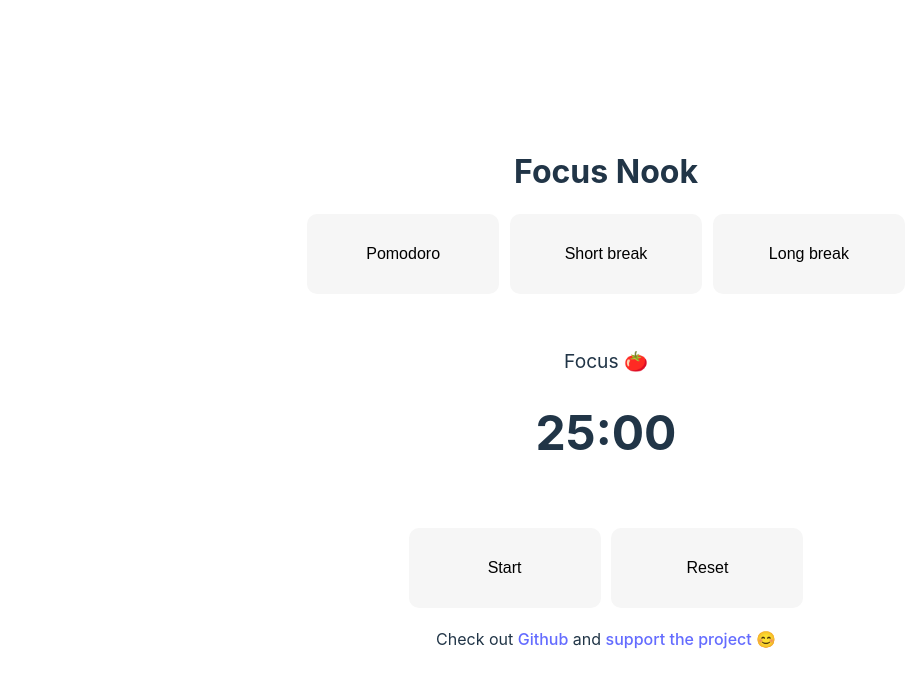
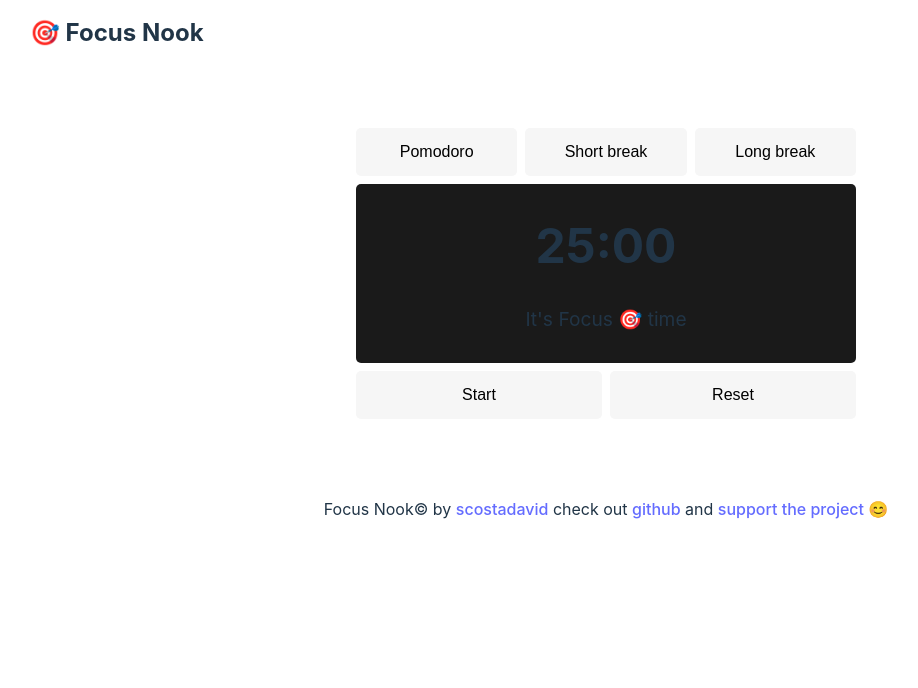
Before and after one commit to scostadavid/focus-nook, a Svelte app: page / in a window 1280 px wide. Shown: the top 688 px of the page, without its empty margins (34-952 px from the left). Built offline with nearby package versions, Linux system fonts and the light colour scheme.

Commit message:
feat: v1 rebranding

```diff
--- a/package.json
+++ b/package.json
@@ -21,5 +21,6 @@
     "tslib": "^2.4.1",
     "typescript": "^4.9.3",
     "vite": "^4.0.5"
-  }
+  },
+  "dependencies": {}
 }
--- a/src/App.svelte
+++ b/src/App.svelte
@@ -1,5 +1,5 @@
 <script lang="ts">
-  import { onMount } from 'svelte';
+  import { onMount, afterUpdate } from 'svelte';
   import Button from './Button.svelte';
   import Footer from './Footer.svelte';
   import Header from './Header.svelte';
@@ -35,7 +35,7 @@
   }
 
   const modeLabel = {
-    [ModeState.FOCUS]: 'Focus 🍅',
+    [ModeState.FOCUS]: 'Focus 🎯',
     [ModeState.REST]: 'Rest 😴'
   };
 
@@ -78,12 +78,12 @@
     if (timerCurrentMode === ModeState.FOCUS) {
       timerCurrentMode = ModeState.REST;
       setup(SHORT_BREAK_MINUTES, timerCurrentMode);
-      document.title = `Focus Nook - ${modeLabel[timerCurrentMode]}`;
+      document.title = `(${timerTimelabel}) Focus Nook - ${modeLabel[timerCurrentMode]}`;
       triggerAction();
       return;
     }
     timerCurrentMode = ModeState.FOCUS;
-    document.title = `Focus Nook - ${modeLabel[timerCurrentMode]}`;
+    document.title = `(${timerTimelabel}) Focus Nook - ${modeLabel[timerCurrentMode]}`;
     setup(POMODORO_MINUTES, timerCurrentMode);
     return;
   };
@@ -102,25 +102,71 @@
   };
 
   onMount(() => {
-    document.title = `Focus Nook - ${modeLabel[timerCurrentMode]}`;
+    document.title = `(${timerTimelabel}) Focus Nook - ${modeLabel[timerCurrentMode]}`;
     setup(POMODORO_MINUTES, timerCurrentMode);
+  });
+
+  afterUpdate(() => {
+    document.title = `(${timerTimelabel}) Focus Nook - ${modeLabel[timerCurrentMode]}`
   });
 </script>
 
 <main class="app">
   <Header />
-  <section class="app__content">
+  <section class="pomodoro">
+    <div class="clock">
+      <div class="clock--modes">
         <Button label={'Pomodoro'} onClick={() => setup(POMODORO_MINUTES, ModeState.FOCUS)}/>
         <Button label={'Short break'} onClick={() => setup(SHORT_BREAK_MINUTES, ModeState.REST)}/>
         <Button label={'Long break'} onClick={() => setup(LONG_BREAK_MINUTES, ModeState.REST)}/>
+      </div>
 
       <Timer {...{currentModeLabel: modeLabel[timerCurrentMode], time: timerTimelabel}} />
 
+      <div class="clock--options">
         <Button label={timerTriggerButtonLabel} onClick={triggerAction} />
         <Button label="Reset" onClick={() => reset(timerInitalTargetMinutes)} />
+      </div>
+
+    </div>
+  </section>
   <Footer />
-  </section>
 </main>
 
 <style>
+  .app {
+    display: flex;
+    flex-direction: column;
+    height: 100vh;
+  }
+
+  .pomodoro {
+    width: 100%;
+    display: flex;
+    justify-content: center;
+    padding: 4rem 0;
+
+  }
+
+  .clock {
+    width: 500px;
+  }
+
+  .clock--modes {
+    display: grid;
+    grid-template-columns: repeat(3, 1fr);
+    grid-gap: .5rem;
+  }
+
+  .clock--options {
+    display: grid;
+    grid-template-columns: repeat(2, 1fr);
+    grid-gap: .5rem;
+  }
+
+  @media (max-width: 700px) {
+    .clock {
+      width: 350px;
+    }
+  }
 </style>
--- a/src/Button.svelte
+++ b/src/Button.svelte
@@ -9,18 +9,15 @@
 
 <style>
   button {
-    border-radius: 10px;
+    border-radius: 5px;
     border: 1px solid transparent;
     padding: 0.6em 1.2em;
-    margin: .2rem;
     font-size: 1em;
     font-weight: 500;
     background-color: #1a1a1a;
     cursor: pointer;
     transition: border-color 0.25s;
-    width: 12rem;
-    /* width: 100%; */
-    height: 5rem;
+    height: 3rem;
   }
 
   button:hover {
--- a/src/Footer.svelte
+++ b/src/Footer.svelte
@@ -1,6 +1,7 @@
 <footer class="app__footer">
   <p>
-    Check out <a href="https://github.com/scostadavid/focus-nook.git" target="_blank" rel="noreferrer noopener">Github</a> and
+    Focus Nook&copy; by <a href="https://scostadavid.github.io" target="_blank" rel="noreferrer noopener">scostadavid</a>
+    check out <a href="https://github.com/scostadavid/focus-nook.git" target="_blank" rel="noreferrer noopener">github</a> and
     <a href="https://www.buymeacoffee.com/scostadavid" target="_blank" rel="noreferrer noopener">support the project {'😊'}</a>
   </p>
 </footer>
@@ -8,5 +9,14 @@
 <style>
   .app__footer {
     /* margin-top: auto; */
+    display: flex;
+    justify-content: center;
+    text-align: center;
+  }
+
+  @media (max-width: 700px) {
+    .app__footer {
+      padding: 0 2rem;
+    }
   }
 </style>
--- a/src/Header.svelte
+++ b/src/Header.svelte
@@ -1,17 +1,39 @@
 
 
-<header class="app__header">
-  <h1>Focus Nook</h1>
+<header class="header">
+  <h1>🎯 Focus Nook</h1>
+  <!-- <nav class="header-configs">
+    <button>theme</button>
+  </nav> -->
 </header>
 
 <style>
-  .app__header {
+  .header {
     display: flex;
-    justify-content: center;
-    padding: 0 2rem;
+    justify-content: space-between;
+    align-items: center;
+    height: 4rem;
+    padding: 0 4rem;
+  }
+
+  .header-configs {
+    background-color: #1a1a1a;
+    padding: .5rem;
+    border-radius: 50px;
+  }
+
+  .header-configs > button {
+    background-color: transparent;
+    border: none;
   }
 
   h1 {
-    font-size: 2rem;
+    font-size: 1.5rem;
+  }
+
+  @media (max-width: 700px) {
+    .header {
+      padding: 0 1rem;
+    }
   }
 </style>
--- a/src/Timer.svelte
+++ b/src/Timer.svelte
@@ -5,17 +5,27 @@
 </script>
 
 <div class="timer">
-  <div class="timer__arc">
-    <p class="timer__mode-label">{currentModeLabel}</p>
-    <p class="timer__label">{time}</p>
-  </div>
+  <p class="timer__label">{time}</p>
+  <p class="timer__mode-label">It's {currentModeLabel} time</p>
 </div>
 
 
 <style>
   .timer {
-    padding: 2rem;
-    border-radius: 20px;
+    display: flex;
+    flex-direction: column;
+    align-items: center;
+
+    padding: 1rem;
+    border-radius: 5px;
+    background-color: #1A1A1A;
+
+    margin: .5rem 0;
+
+  }
+
+  p {
+    margin: 1rem 0;
   }
   .timer__label {
     font-size: 3em;
--- a/src/app.css
+++ b/src/app.css
@@ -1,8 +1,5 @@
 :root {
   font-family: Inter, Avenir, Helvetica, Arial, sans-serif;
-  font-size: 16px;
-  line-height: 24px;
-  font-weight: 400;
 
   color-scheme: light dark;
   color: rgba(255, 255, 255, 0.87);
@@ -24,20 +21,7 @@ a:hover {
   color: #535bf2;
 }
 
-body {
+body,html {
   margin: 0;
-  display: flex;
-  place-items: center;
-  min-width: 280px;
-  min-height: 100vh;
+  padding: 0;
 }
-
-h1 {
-  font-size: 2.7em;
-  line-height: 1.1;
-}
-
-#app {
-  margin: 0 auto;
-  text-align: center;
-}
```
Lines whose indentation alone changed are shown as unchanged.
